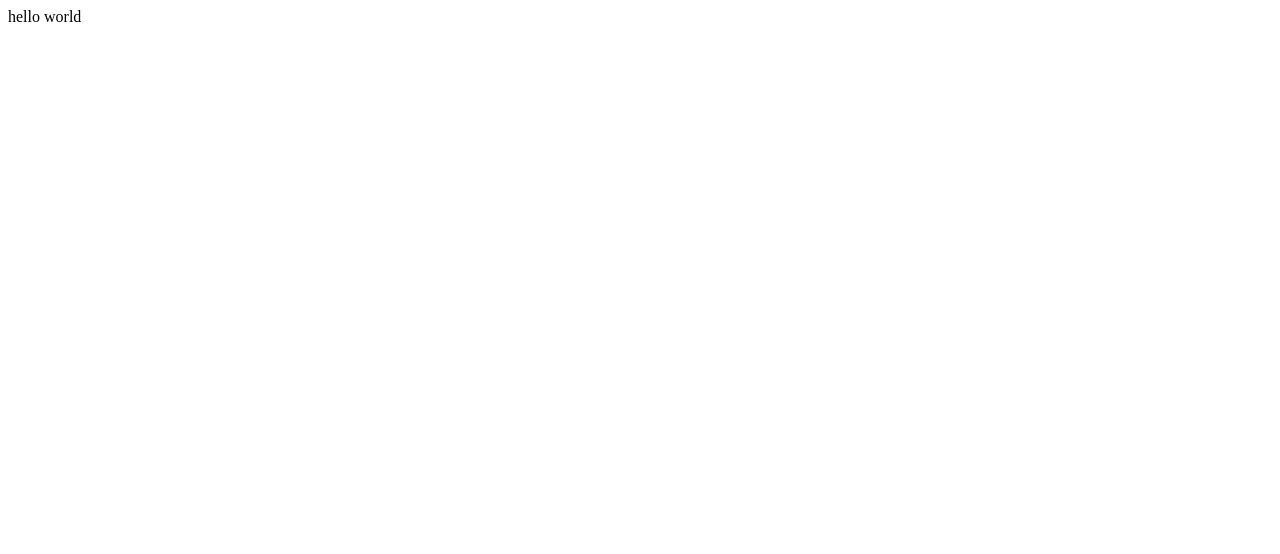
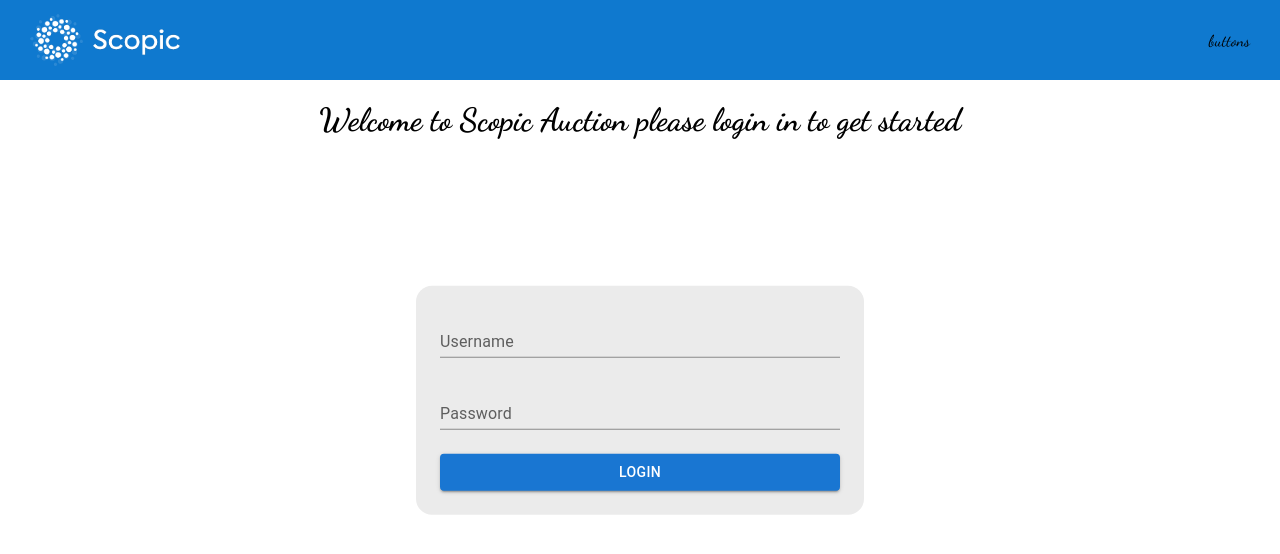
Before and after one commit to arevadzeg/app, a React (Create React App) app: page / in a window 1280 px wide. Shown: the top 554 px of the page. Built offline with nearby package versions, Linux system fonts and the light colour scheme.

Commit message:
created login page

```diff
--- a/package.json
+++ b/package.json
@@ -3,12 +3,17 @@
   "version": "0.1.0",
   "private": true,
   "dependencies": {
+    "@emotion/react": "^11.10.4",
+    "@emotion/styled": "^11.10.4",
+    "@mui/material": "^5.10.4",
     "@testing-library/jest-dom": "^5.16.5",
     "@testing-library/react": "^13.4.0",
     "@testing-library/user-event": "^13.5.0",
     "react": "^18.2.0",
     "react-dom": "^18.2.0",
+    "react-router-dom": "^6.3.0",
     "react-scripts": "5.0.1",
+    "sass": "^1.54.8",
     "web-vitals": "^2.1.4"
   },
   "scripts": {
--- a/public/index.html
+++ b/public/index.html
@@ -1,20 +1,23 @@
 <!DOCTYPE html>
 <html lang="en">
+
 <head>
   <meta charset="utf-8" />
   <link rel="icon" href="%PUBLIC_URL%/favicon.ico" />
   <meta name="viewport" content="width=device-width, initial-scale=1" />
   <meta name="theme-color" content="#000000" />
-    <meta
-      name="description"
-      content="Web site created using create-react-app"
-    />
+  <meta name="description" content="Web site created using create-react-app" />
   <link rel="apple-touch-icon" href="%PUBLIC_URL%/logo192.png" />
   <!--
       manifest.json provides metadata used when your web app is installed on a
       user's mobile device or desktop. See https://developers.google.com/web/fundamentals/web-app-manifest/
     -->
   <link rel="manifest" href="%PUBLIC_URL%/manifest.json" />
+  <link rel="preconnect" href="https://fonts.googleapis.com">
+  <link rel="preconnect" href="https://fonts.gstatic.com" crossorigin>
+  <link
+    href="https://fonts.googleapis.com/css2?family=Dancing+Script:wght@400;500;700&family=Montserrat&family=Poppins:wght@400;500;600;700&family=Raleway:wght@400;500;600&family=Roboto+Condensed:wght@400;700&display=swap"
+    rel="stylesheet">
   <!--
       Notice the use of %PUBLIC_URL% in the tags above.
       It will be replaced with the URL of the `public` folder during the build.
@@ -26,6 +29,7 @@
     -->
   <title>React App</title>
 </head>
+
 <body>
   <noscript>You need to enable JavaScript to run this app.</noscript>
   <div id="root"></div>
@@ -40,4 +44,5 @@
       To create a production bundle, use `npm run build` or `yarn build`.
     -->
 </body>
+
 </html>
--- a/src/App.js
+++ b/src/App.js
@@ -1,8 +1,18 @@
+import { Route, Routes } from "react-router-dom";
+import Header from "./components/Header/Header";
+import LoginPage from "./Routes/LoginPage/LoginPage";
 
 function App() {
   return (
     <div className="App">
-      hello world
+
+      <Header />
+
+      <Routes>
+
+        <Route path="/" element={<LoginPage />} />
+
+      </Routes>
     </div>
   );
 }
--- /dev/null
+++ b/src/Routes/LoginPage/LoginPage.jsx
@@ -0,0 +1,27 @@
+import './loginPage.scss'
+import { TextField, Button } from '@mui/material';
+
+
+const LoginPage = () => {
+
+    return <div className="login_page">
+
+        <h1>
+            Welcome to Scopic Auction please login in to get started
+        </h1>
+
+        <form className="login_form center">
+
+            <TextField variant="standard" label='Username' />
+            <TextField variant="standard" label='Password' />
+
+            <Button variant='contained'>
+                Login
+            </Button>
+
+        </form>
+    </div>
+
+}
+
+export default LoginPage
--- /dev/null
+++ b/src/Routes/LoginPage/loginPage.scss
@@ -0,0 +1,15 @@
+.login_page {
+    h1 {
+        text-align: center;
+    }
+
+    .login_form {
+        background-color: #ebebeb;
+        padding: 24px;
+        border-radius: 16px;
+        display: flex;
+        gap: 24px;
+        flex-direction: column;
+        width: 400px;
+    }
+}
--- /dev/null
+++ b/src/components/Header/Header.jsx
@@ -0,0 +1,16 @@
+import './header.scss'
+import Logo from '../../assets/logo.png'
+
+const Header = () => {
+    return <header className='header'>
+        <img src={Logo} alt='logo' />
+
+        <div>
+            buttons
+        </div>
+
+    </header>
+}
+
+
+export default Header
--- /dev/null
+++ b/src/components/Header/header.scss
@@ -0,0 +1,12 @@
+.header {
+    height: 80px;
+    background-color: #0F79CF;
+    display: flex;
+    align-items: center;
+    justify-content: space-between;
+    padding: 0 30px;
+
+    img {
+        width: 150px;
+    }
+}
--- a/src/index.js
+++ b/src/index.js
@@ -2,11 +2,15 @@ import React from 'react';
 import ReactDOM from 'react-dom/client';
 import App from './App';
 import reportWebVitals from './reportWebVitals';
+import { BrowserRouter } from 'react-router-dom'
+import './index.scss'
 
 const root = ReactDOM.createRoot(document.getElementById('root'));
 root.render(
   <React.StrictMode>
-    <App />
+    <BrowserRouter>
+      <App />
+    </BrowserRouter>
   </React.StrictMode>
 );
 
--- /dev/null
+++ b/src/index.scss
@@ -0,0 +1,13 @@
+.center {
+    position: absolute;
+    top: 50%;
+    right: 50%;
+    transform: translate(50%, -50%);
+}
+
+body {
+    margin: 0;
+    padding: 0;
+    font-family: 'Dancing Script';
+
+}
```
Also changed, not shown: src/assets/logo.png (added), 1 other file (tests, documents, lock files or other folders). Lines whose indentation alone changed are shown as unchanged.
